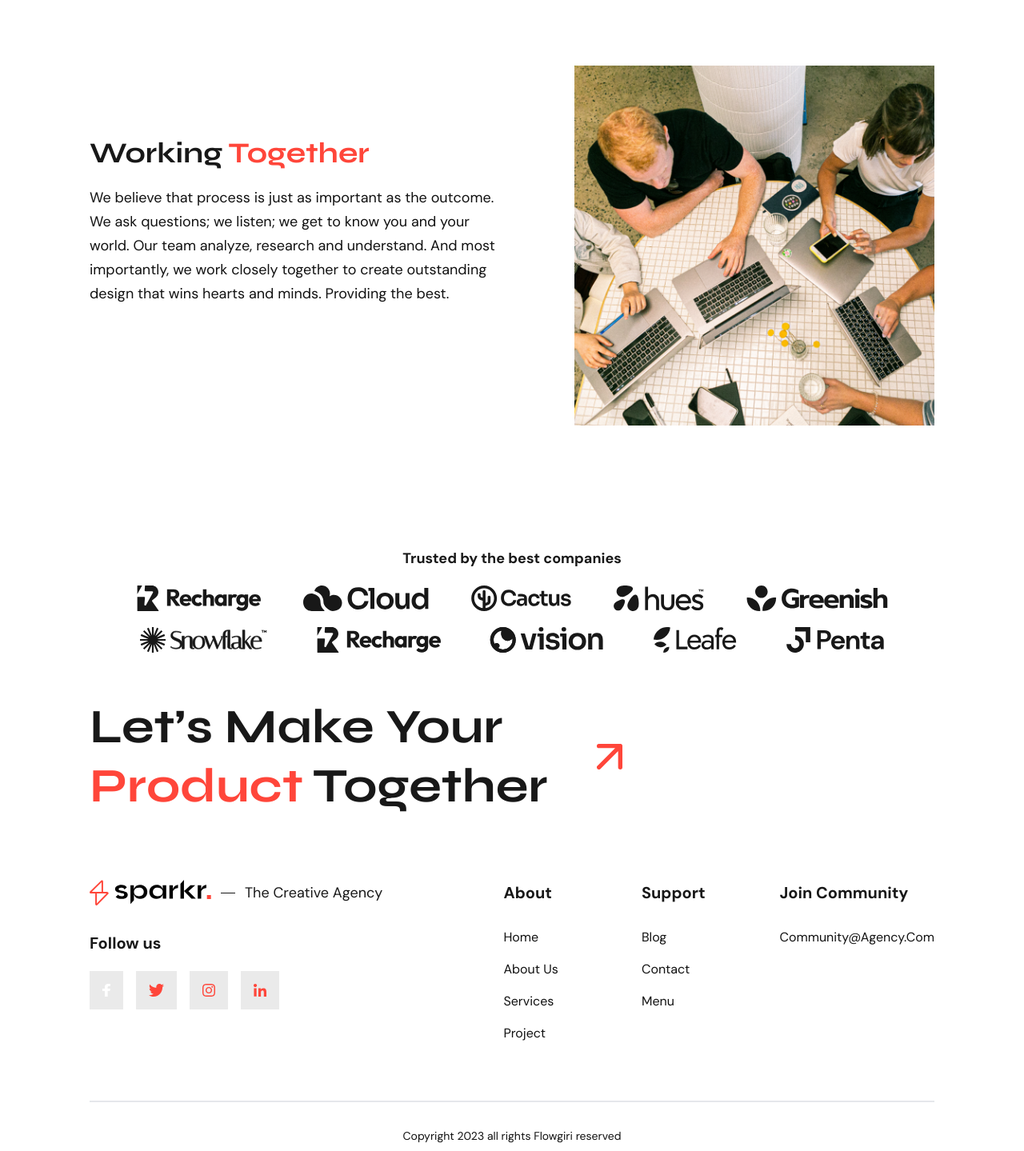
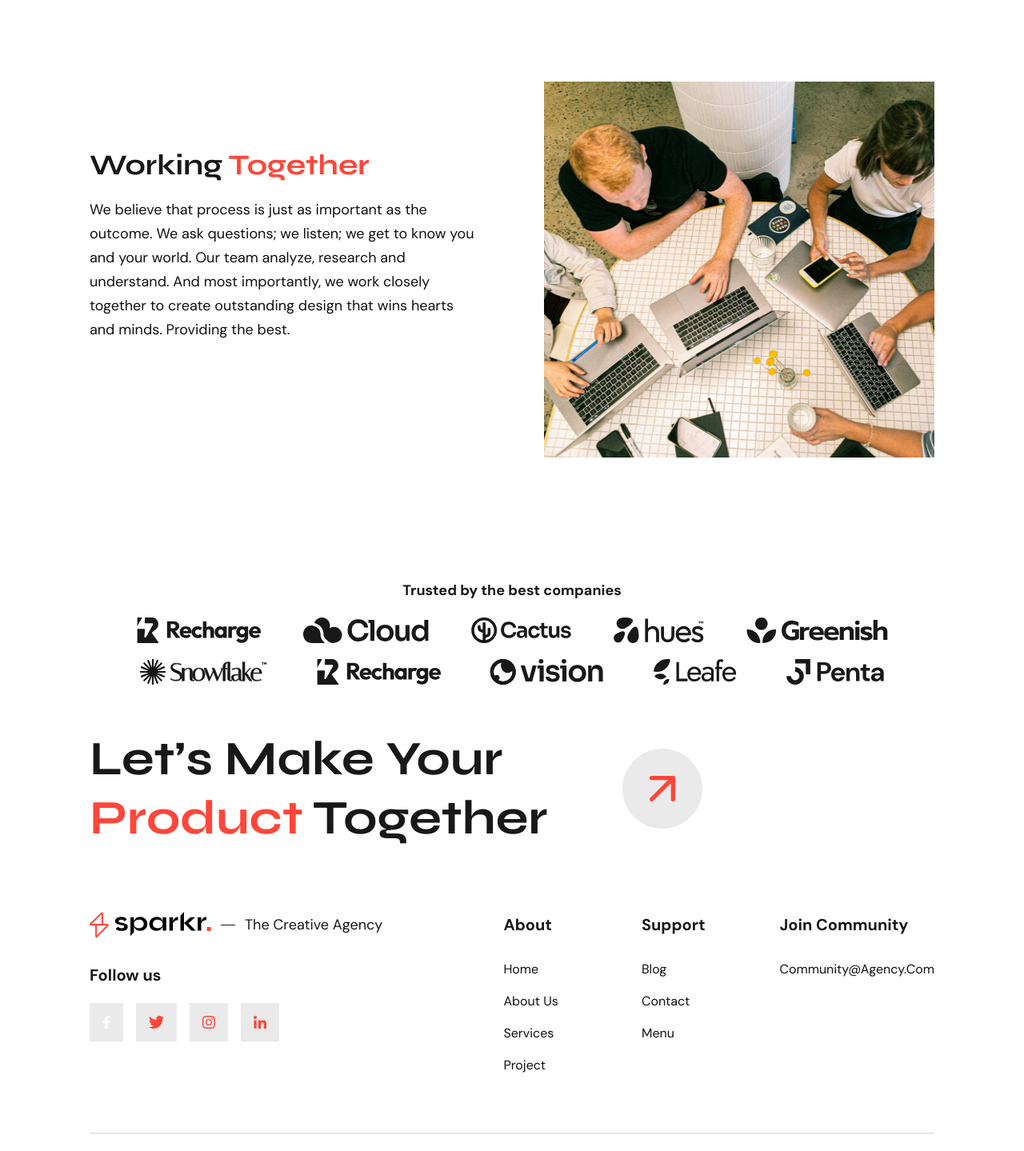
Before and after one commit to harzeezco/Sparkr, a React (Vite) app: page /service in a window 1280 px wide. Shown: the part 2191-3630 px from the top of the page at 80% size. Built offline with nearby package versions, Linux system fonts and the light colour scheme.

Commit message:
Fix performance issue

```diff
--- a/src/Components/data-display/ProjectDetails.jsx
+++ b/src/Components/data-display/ProjectDetails.jsx
@@ -21,7 +21,14 @@ const ProjectDetails = ({ card }) => {
   return (
     <article className="mb-6">
       <div className="group relative">
-        <img src={img} alt="Your Image" className="w-full" loading="lazy" />
+        <div className="mx-auto w-full max-w-[100vw]">
+          <img
+            src={img}
+            alt="Your Image"
+            className="h-[420px] w-full"
+            loading="lazy"
+          />
+        </div>
         <div className="duration-9000 absolute inset-0 bg-black opacity-0 transition-opacity group-hover:opacity-50"></div>
         <div className="absolute inset-0 flex items-center justify-center text-white">
           <button
--- a/src/Components/data-display/ServiceDetails.jsx
+++ b/src/Components/data-display/ServiceDetails.jsx
@@ -53,19 +53,21 @@ const ServiceDetails = ({ service, onToggleService }) => {
           </h2>
           <button onMouseEnter={() => onToggleService(id, false)}>
             <img
-              className="h-[18px]"
+              className="h-[18px] w-[18px]"
               src={Close}
               alt="Icon to close the service image"
               loading="lazy"
             />
           </button>
         </div>
-        <img
-          src={WorkImage}
-          className="w-full"
-          alt="The image showing a UI/UX Work"
-          loading="lazy"
-        />
+        <div className="mx-auto w-full max-w-[100vw]">
+          <img
+            src={WorkImage}
+            className="470px w-full"
+            alt="The image showing a UI/UX Work"
+            loading="lazy"
+          />
+        </div>
       </div>
     </div>
   );
--- a/src/Components/general/Carousel.jsx
+++ b/src/Components/general/Carousel.jsx
@@ -12,14 +12,15 @@ const TestimonialsCarousel = ({ testimonials }) => {
   return (
     <article className="relative w-full">
       <Slider {...settings} ref={sliderRef} aria-live="polite">
-        {testimonials.map((testimonial, index) => (
+        {testimonials.map((testimonial) => (
           <div key={testimonial.id} className="p-4">
             <div className="grid justify-start p-4 md:grid-cols-[120px_1fr]">
               <div className="flex h-20 w-20 items-center justify-center rounded-full bg-colorDark p-2">
                 <img
-                  className="h-6"
+                  className="h-6 w-6"
                   src={BlockQuote}
                   alt="Image of the testimonial quote icon"
+                  loading="lazy"
                 />
               </div>
 
@@ -40,7 +41,7 @@ const TestimonialsCarousel = ({ testimonials }) => {
           </div>
         ))}
       </Slider>
-      <div className="right-0 flex pl-5 sm:absolute sm:bottom-[40px] sm:justify-center md:pl-0 ">
+      <div className="right-0 flex items-center gap-x-4 pl-5 sm:absolute sm:bottom-[40px] sm:justify-center md:pl-0">
         {testimonials.map((_, index) => (
           <button
             aria-label={`${index} carousel button`}
@@ -49,8 +50,10 @@ const TestimonialsCarousel = ({ testimonials }) => {
             key={index}
             onClick={() => goToSlide(index)}
             className={`${
-              activeSlide === index ? "bg-white" : "py-2 opacity-[50%]"
-            } mx-2 rounded-full bg-white px-2 hover:bg-white`}
+              activeSlide === index
+                ? "h-7 bg-white"
+                : "h-5 bg-white px-2 opacity-[50%] hover:bg-white hover:opacity-[100%]"
+            } rounded-full px-2 py-2 theme-transition`}
           ></button>
         ))}
       </div>
--- a/src/Components/homepage/RootSection.jsx
+++ b/src/Components/homepage/RootSection.jsx
@@ -7,7 +7,7 @@ import ServiceSection from "./ServiceSection";
 import SpeechSection from "./SpeechSection";
 import TestimonialSection from "./TestimonialSection";
 import Video from "../../assets/Images/Hero.webp";
-import ServiceSlider from "../general/SrvicesSlider";
+import ServiceSlider from "../general/ServicesSlider";
 
 const RootSection = () => {
   const { theme } = useTheme();
@@ -15,9 +15,14 @@ const RootSection = () => {
     <main>
       <section aria-labelledby="hero">
         <HeroSection />
-        <figure className="pt-8">
-          <img className="w-[100vw]" src={Video} alt="working in progress" loading="lazy"/>
-        </figure>
+        <div className="mx-auto w-full max-w-screen-xl pt-8">
+          <img
+            src={Video}
+            alt="working in progress"
+            loading="lazy"
+            className="h-[624px] w-full"
+          />
+        </div>
       </section>
       <section
         aria-labelledby="speech"
--- a/src/Components/homepage/TestimonialSection.jsx
+++ b/src/Components/homepage/TestimonialSection.jsx
@@ -6,7 +6,7 @@ import Container from "../layouts/Container";
 
 const TestimonialSection = () => {
   return (
-    <Container id="testimonial" py="[5rem]">
+    <Container id="testimonial">
       <blockquote className="py-[3rem]">
         <TestimonialsCarousel testimonials={TESTIMONIALS_DETAILS} />
       </blockquote>
--- a/src/Components/layouts/2ColumnGrid.jsx
+++ b/src/Components/layouts/2ColumnGrid.jsx
@@ -14,13 +14,15 @@ const ColumnGrid2 = ({
   const { theme } = useTheme();
 
   return (
-    <div className="flex flex-col items-center justify-between gap-x-20 gap-y-10 pt-12 md:flex-row">
-      <img
-        className="w-full max-w-[450px]"
-        src={img}
-        alt="The image showing our meeting curriculum"
-        loading="lazy"
-      />
+    <div className="grid md:grid-cols-2 items-center justify-between gap-x-20 gap-y-10 pt-12 md:flex-row">
+      <div className="mx-auto w-full max-w-[100vw]">
+        <img
+          className="h-[470px] w-full"
+          src={img}
+          alt="The image showing our meeting curriculum"
+          loading="lazy"
+        />
+      </div>
 
       <article
         className={`${img_first && "order-first md:order-last"}
--- a/src/Components/layouts/Footer.jsx
+++ b/src/Components/layouts/Footer.jsx
@@ -18,7 +18,6 @@ import ScrollToTopLink from "../general/ScrollToTopLink";
 
 const Footer = () => {
   const { theme } = useTheme();
-  const isLight = theme === "light" ? "bg-light-secondary" : "bg-light-primary";
 
   return (
     <div className="m-auto px-4 pb-10 lg:max-w-[85vw]" id="footer">
@@ -30,11 +29,17 @@ const Footer = () => {
           <span className="text-orangePrimary">product</span> together
         </h1>
 
-        <ScrollToTopLink
-          to="/contact"
-          className={`${isLight} theme-transition flex h-[60px] w-full max-w-[60px] items-center justify-center justify-self-start rounded-full md:ml-8 md:h-[100px] md:max-w-[100px]`}
-        >
-          <img src={upArrow} className="h-6 md:h-8" alt="arrow icon for moving to the contact page" loading="lazy"/>
+        <ScrollToTopLink to="/contact">
+          <div
+            className={`bg-${theme}-secondary theme-transition flex h-[60px] w-full max-w-[60px] items-center justify-center justify-self-start rounded-full md:ml-8 md:h-[100px] md:max-w-[100px]`}
+          >
+            <img
+              src={upArrow}
+              className="h-6 md:h-8"
+              alt="arrow icon for moving to the contact page"
+              loading="lazy"
+            />
+          </div>
         </ScrollToTopLink>
       </div>
       <div className="mt-20 grid grid-cols-1 gap-y-8 pb-10 sm:grid-cols-[3fr_1fr_1fr] lg:grid-cols-[3fr_1fr_1fr_1fr]">
@@ -98,9 +103,7 @@ const Footer = () => {
 
       <hr className="my-8 w-full border-b-[1px]" />
 
-      <p className="text-center text-sm">
-        Copyright 2023 all rights Flowgiri reserved
-      </p>
+      <p className="text-center text-sm">Copyright 2023 all rights reserved</p>
     </div>
   );
 };
```
Also changed, not shown: src/Components/general/ServicesSlider.jsx (renamed from src/Components/general/SrvicesSlider.jsx).
